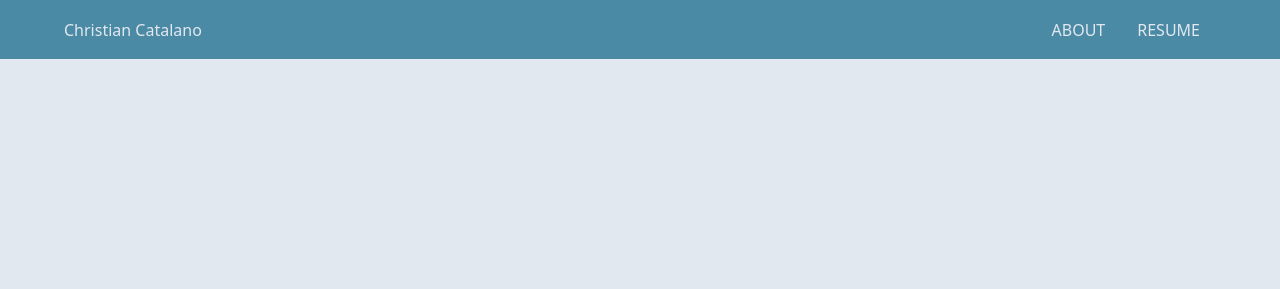
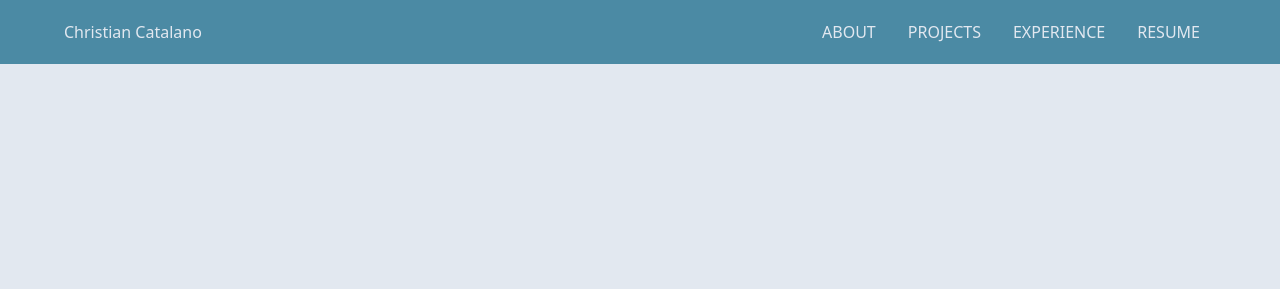
Before and after one commit to cc0407/cc0407.github.io, a Gatsby site: page / in a window 1280 px wide. Shown: the top 289 px of the page. Built offline with nearby package versions, Linux system fonts and the light colour scheme; Gatsby itself is replaced by a stand-in of ours.

Commit message:
added more nav options

```diff
--- a/src/components/Nav.tsx
+++ b/src/components/Nav.tsx
@@ -6,8 +6,10 @@
         <div className="nav">
             <div className="nav-item">Christian Catalano</div>
             <div className="nav-options nav-item">
-                <div> ABOUT</div>
-                <div> RESUME</div>
+                <div>ABOUT</div>
+                <div>PROJECTS</div>
+                <div>EXPERIENCE</div>
+                <div>RESUME</div>
             </div>
         </div>
     )
--- a/src/views/HomeView/index.tsx
+++ b/src/views/HomeView/index.tsx
@@ -6,7 +6,7 @@
 
 const Index = () => {
   return (
-    <div className="flex flex-col max-h-screen">
+    <div className="flex flex-col">
       <Nav />
       <Body1 />
     </div>
```
